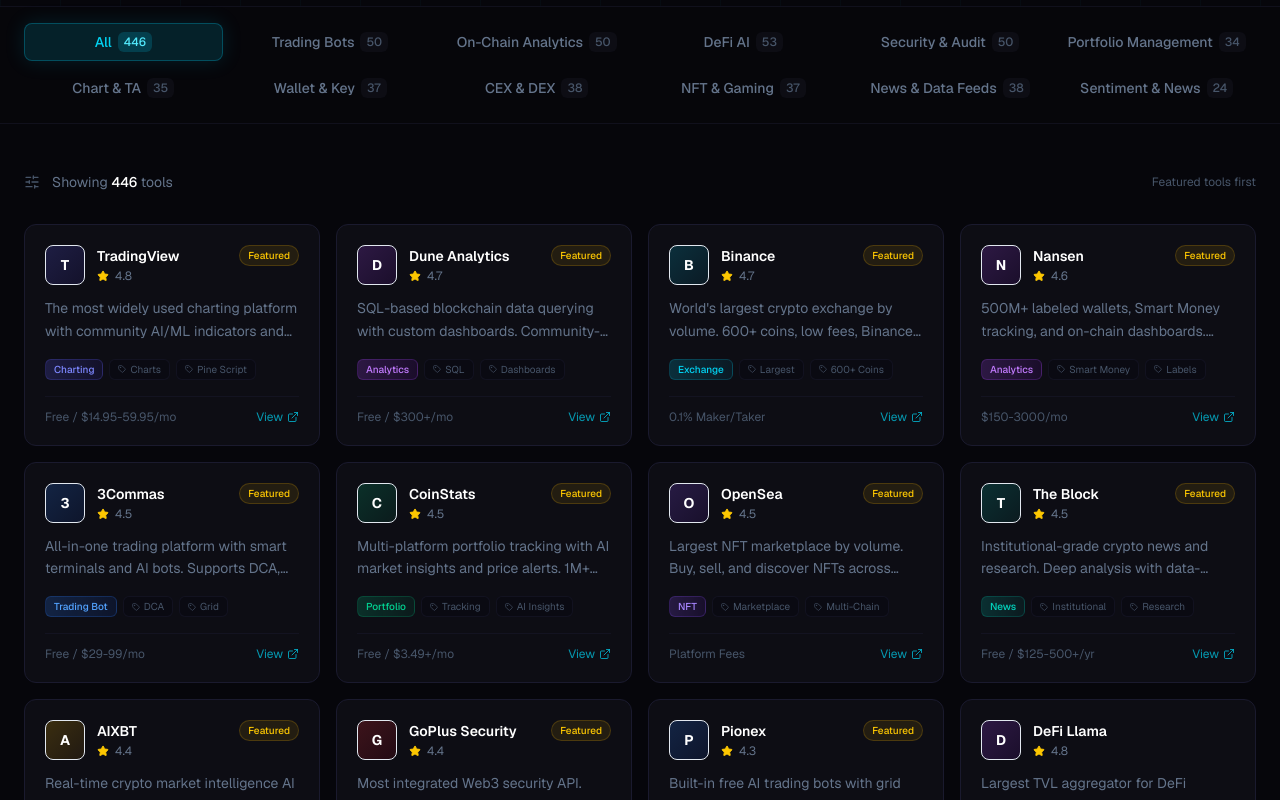
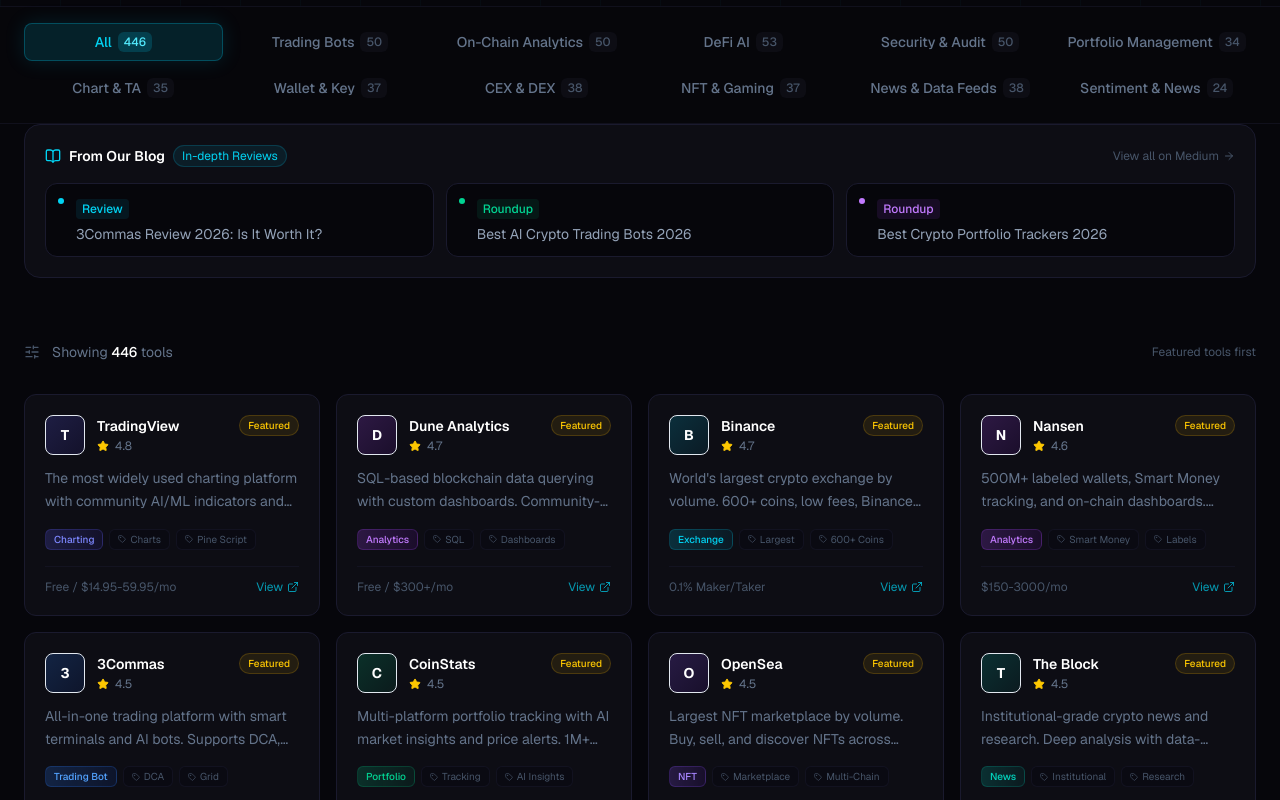
Before and after one commit to 905146391-hue/cryptoaifinder, a Next.js app: page / in a window 1280 px wide. Shown: the part 740-1540 px from the top of the page. Built offline with nearby package versions, Linux system fonts and the light colour scheme.

Commit message:
feat: add From Our Blog banner on homepage and Resources section in footer

```diff
--- a/src/app/components/Footer.tsx
+++ b/src/app/components/Footer.tsx
@@ -7,7 +7,7 @@
       <div className="max-w-7xl mx-auto px-4 sm:px-6 py-12">
         <div className="grid grid-cols-1 md:grid-cols-4 gap-8">
           {/* Brand */}
-          <div className="md:col-span-2">
+          <div className="md:col-span-1">
             <Link href="/" className="flex items-center gap-2.5 mb-4">
               <div className="w-8 h-8 rounded-lg bg-gradient-to-br from-cyan-500 to-emerald-500 flex items-center justify-center">
                 <span className="text-white font-bold text-sm">CF</span>
@@ -30,13 +30,77 @@
           <div>
             <h4 className="text-sm font-semibold text-white mb-4">Directory</h4>
             <ul className="space-y-2.5">
-              {["Trading Bots", "DeFi AI", "Analytics", "Security", "Charting", "Wallets"].map((item) => (
-                <li key={item}>
-                  <Link href="/categories/trading-bots" className="text-sm text-[#475569] hover:text-cyan-400 transition-colors">
-                    {item}
+              {[
+                { label: "Trading Bots", slug: "trading-bots" },
+                { label: "DeFi AI", slug: "defi" },
+                { label: "Analytics", slug: "analytics" },
+                { label: "Security", slug: "security" },
+                { label: "Charting", slug: "charting" },
+                { label: "Wallets", slug: "wallet" },
+              ].map((item) => (
+                <li key={item.label}>
+                  <Link href={`/categories/${item.slug}`} className="text-sm text-[#475569] hover:text-cyan-400 transition-colors">
+                    {item.label}
                   </Link>
                 </li>
               ))}
+            </ul>
+          </div>
+
+          {/* Resources / Blog */}
+          <div>
+            <h4 className="text-sm font-semibold text-white mb-4">Resources</h4>
+            <ul className="space-y-2.5">
+              <li>
+                <a
+                  href="https://medium.com/@905146391/3commas-review-2026-is-it-worth-it-a-complete-breakdown-f1313538a663"
+                  target="_blank"
+                  rel="noopener noreferrer"
+                  className="text-sm text-[#475569] hover:text-cyan-400 transition-colors"
+                >
+                  3Commas Review 2026
+                </a>
+              </li>
+              <li>
+                <a
+                  href="https://medium.com/@905146391"
+                  target="_blank"
+                  rel="noopener noreferrer"
+                  className="text-sm text-[#475569] hover:text-cyan-400 transition-colors"
+                >
+                  Best AI Trading Bots 2026
+                </a>
+              </li>
+              <li>
+                <a
+                  href="https://medium.com/@905146391"
+                  target="_blank"
+                  rel="noopener noreferrer"
+                  className="text-sm text-[#475569] hover:text-cyan-400 transition-colors"
+                >
+                  Best Portfolio Trackers 2026
+                </a>
+              </li>
+              <li>
+                <a
+                  href="https://medium.com/@905146391"
+                  target="_blank"
+                  rel="noopener noreferrer"
+                  className="text-sm text-[#475569] hover:text-cyan-400 transition-colors"
+                >
+                  CoinStats Review 2026
+                </a>
+              </li>
+              <li>
+                <a
+                  href="https://medium.com/@905146391"
+                  target="_blank"
+                  rel="noopener noreferrer"
+                  className="text-sm text-cyan-400/60 hover:text-cyan-400 transition-colors"
+                >
+                  More on Medium →
+                </a>
+              </li>
             </ul>
           </div>
 
--- a/src/app/page.tsx
+++ b/src/app/page.tsx
@@ -7,6 +7,28 @@
 import CategoryFilter from "./components/CategoryFilter";
 import ToolGrid from "./components/ToolGrid";
 import Footer from "./components/Footer";
+import { BookOpen, ArrowRight } from "lucide-react";
+
+const featuredArticles = [
+  {
+    title: "3Commas Review 2026: Is It Worth It?",
+    url: "https://medium.com/@905146391/3commas-review-2026-is-it-worth-it-a-complete-breakdown-f1313538a663",
+    tag: "Review",
+    tagColor: "cyan",
+  },
+  {
+    title: "Best AI Crypto Trading Bots 2026",
+    url: "https://medium.com/@905146391",
+    tag: "Roundup",
+    tagColor: "emerald",
+  },
+  {
+    title: "Best Crypto Portfolio Trackers 2026",
+    url: "https://medium.com/@905146391",
+    tag: "Roundup",
+    tagColor: "purple",
+  },
+];
 
 export default function Home() {
   const [searchQuery, setSearchQuery] = useState("");
@@ -36,6 +58,57 @@
           activeCategory={activeCategory}
           onCategoryChange={setActiveCategory}
         />
+
+        {/* From Our Blog banner */}
+        {activeCategory === "all" && !searchQuery && (
+          <section className="max-w-7xl mx-auto px-4 sm:px-6 pb-4">
+            <div className="bg-[#0d0d14] border border-[#1a1a2e] rounded-2xl p-5">
+              <div className="flex items-center justify-between mb-4">
+                <div className="flex items-center gap-2">
+                  <BookOpen size={16} className="text-cyan-400" />
+                  <span className="text-sm font-semibold text-white">From Our Blog</span>
+                  <span className="text-xs px-2 py-0.5 bg-cyan-500/10 text-cyan-400 rounded-full border border-cyan-500/20">In-depth Reviews</span>
+                </div>
+                <a
+                  href="https://medium.com/@905146391"
+                  target="_blank"
+                  rel="noopener noreferrer"
+                  className="flex items-center gap-1 text-xs text-[#475569] hover:text-cyan-400 transition-colors"
+                >
+                  View all on Medium <ArrowRight size={12} />
+                </a>
+              </div>
+              <div className="grid grid-cols-1 sm:grid-cols-3 gap-3">
+                {featuredArticles.map((article) => (
+                  <a
+                    key={article.title}
+                    href={article.url}
+                    target="_blank"
+                    rel="noopener noreferrer"
+                    className="group flex items-start gap-3 p-3 rounded-xl bg-[#06060b] border border-[#1a1a2e] hover:border-cyan-500/30 transition-all"
+                  >
+                    <div className={`mt-0.5 shrink-0 w-1.5 h-1.5 rounded-full ${
+                      article.tagColor === "cyan" ? "bg-cyan-400" :
+                      article.tagColor === "emerald" ? "bg-emerald-400" : "bg-purple-400"
+                    }`} />
+                    <div className="min-w-0">
+                      <span className={`text-xs font-medium px-1.5 py-0.5 rounded mb-1.5 inline-block ${
+                        article.tagColor === "cyan" ? "bg-cyan-500/10 text-cyan-400" :
+                        article.tagColor === "emerald" ? "bg-emerald-500/10 text-emerald-400" : "bg-purple-500/10 text-purple-400"
+                      }`}>
+                        {article.tag}
+                      </span>
+                      <p className="text-sm text-[#94a3b8] group-hover:text-white transition-colors leading-snug line-clamp-2">
+                        {article.title}
+                      </p>
+                    </div>
+                  </a>
+                ))}
+              </div>
+            </div>
+          </section>
+        )}
+
         <ToolGrid tools={filteredTools} activeCategory={activeCategory} />
       </main>
       <Footer />
```
